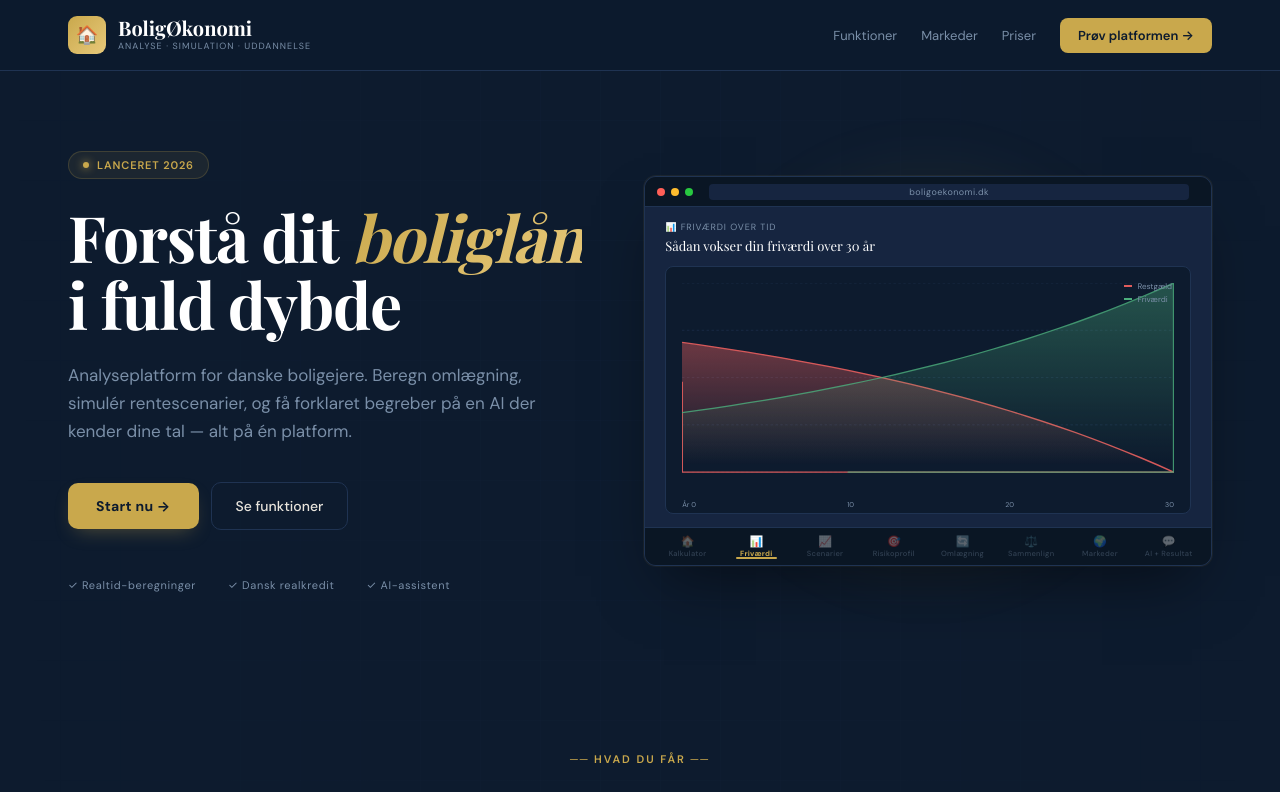
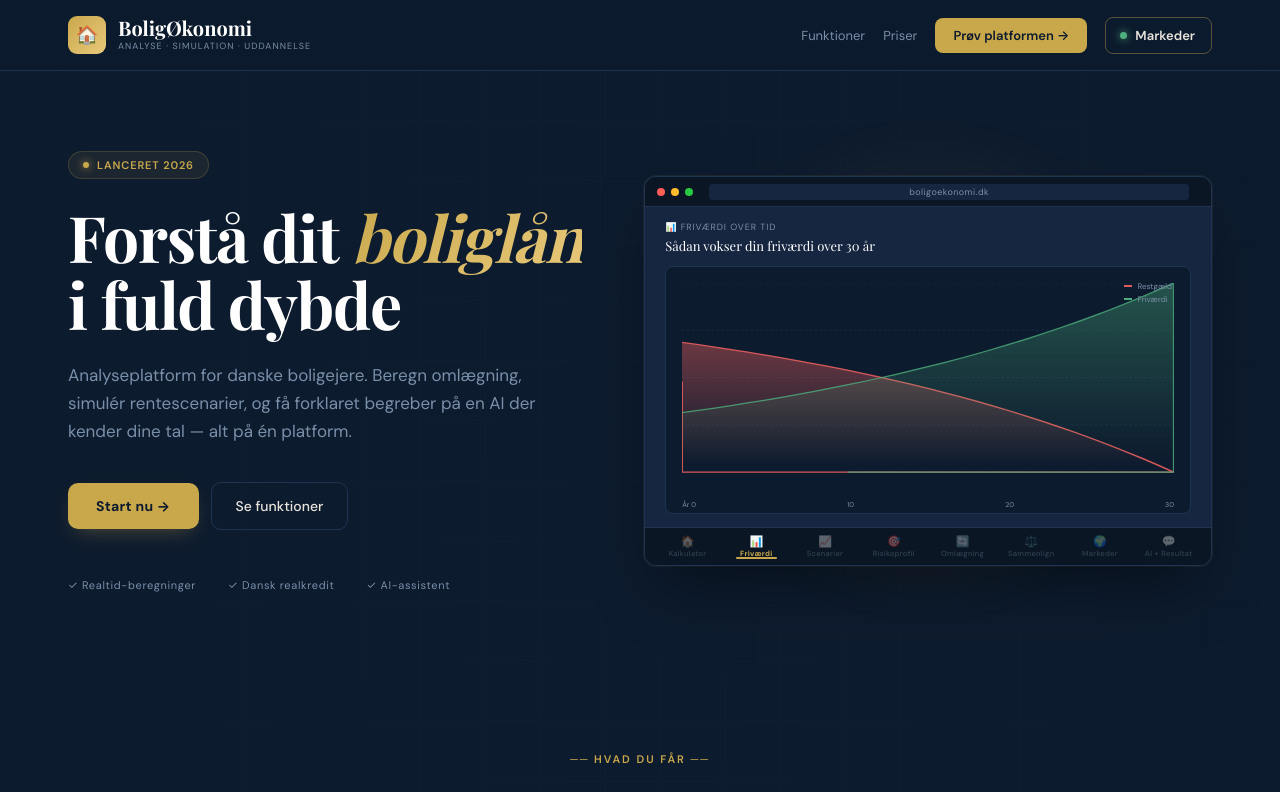
Before and after one commit to fatihyuk92-a11y/boligoekonomi, a React (Vite) app: page / in a window 1280 px wide. Shown: the top 792 px of the page. Built offline with nearby package versions, Linux system fonts and the light colour scheme.

Commit message:
Update LandingPage.jsx

```diff
--- a/src/pages/LandingPage.jsx
+++ b/src/pages/LandingPage.jsx
@@ -91,13 +91,10 @@
               <div style={{ fontSize: 9, color: C.muted, letterSpacing: "0.12em", textTransform: "uppercase", marginTop: 2 }}>Analyse · Simulation · Uddannelse</div>
             </div>
           </div>
-          <nav style={{ display: "flex", alignItems: "center", gap: 24 }}>
+          <nav style={{ display: "flex", alignItems: "center", gap: 18 }}>
             <a href="#funktioner" style={{ color: C.muted, fontSize: 13, transition: "color 0.2s" }}
                onMouseEnter={e => e.currentTarget.style.color = C.text}
                onMouseLeave={e => e.currentTarget.style.color = C.muted}>Funktioner</a>
-            <Link to="/markeder" style={{ color: C.muted, fontSize: 13, transition: "color 0.2s" }}
-               onMouseEnter={e => e.currentTarget.style.color = C.text}
-               onMouseLeave={e => e.currentTarget.style.color = C.muted}>Markeder</Link>
             <a href="#priser" style={{ color: C.muted, fontSize: 13 }}
                onMouseEnter={e => e.currentTarget.style.color = C.text}
                onMouseLeave={e => e.currentTarget.style.color = C.muted}>Priser</a>
@@ -114,6 +111,24 @@
             onMouseEnter={e => { e.currentTarget.style.background = C.goldL; e.currentTarget.style.transform = "translateY(-1px)"; }}
             onMouseLeave={e => { e.currentTarget.style.background = C.gold; e.currentTarget.style.transform = "translateY(0)"; }}>
               Prøv platformen →
+            </Link>
+            <Link to="/markeder" style={{
+              padding: "9px 16px 9px 14px",
+              background: "transparent",
+              color: C.text,
+              border: `1px solid ${C.gold}66`,
+              borderRadius: 8,
+              fontSize: 13,
+              fontWeight: 600,
+              transition: "all 0.2s",
+              display: "inline-flex",
+              alignItems: "center",
+              gap: 8,
+            }}
+            onMouseEnter={e => { e.currentTarget.style.background = `${C.gold}1a`; e.currentTarget.style.borderColor = C.gold; e.currentTarget.style.transform = "translateY(-1px)"; }}
+            onMouseLeave={e => { e.currentTarget.style.background = "transparent"; e.currentTarget.style.borderColor = `${C.gold}66`; e.currentTarget.style.transform = "translateY(0)"; }}>
+              <span style={{ width: 7, height: 7, borderRadius: "50%", background: C.ok, boxShadow: `0 0 8px ${C.ok}`, animation: "livePulse 2s ease-in-out infinite" }} />
+              Markeder
             </Link>
           </nav>
         </div>
```
